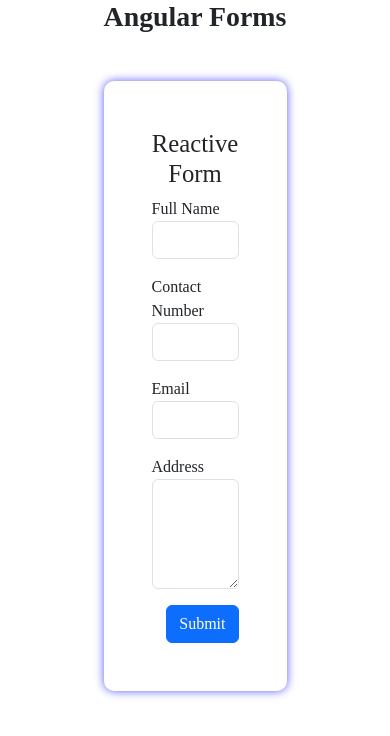
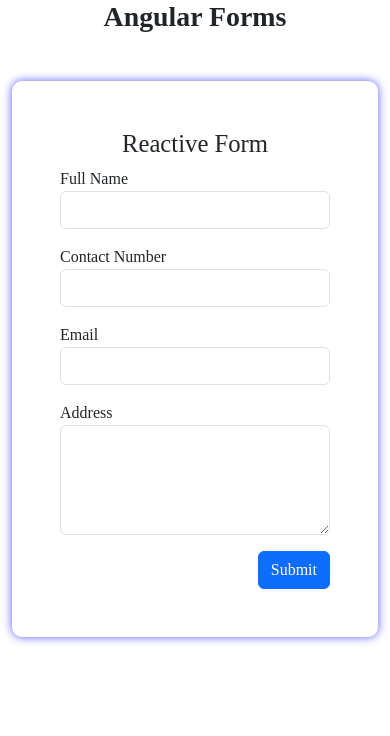
Before and after one commit to khushboorahman/angular19_forms, an Angular app: page / in a window 390 px wide. Shown: the top 736 px of the page. Built offline with nearby package versions, Linux system fonts and the light colour scheme.

Commit message:
Added responsive

```diff
--- a/src/app/app.component.scss
+++ b/src/app/app.component.scss
@@ -9,3 +9,8 @@
 button {
     float: right;
 }
+@media (max-width: 768px) {
+    .form-container {
+        width: 100%;
+    }
+}
```
